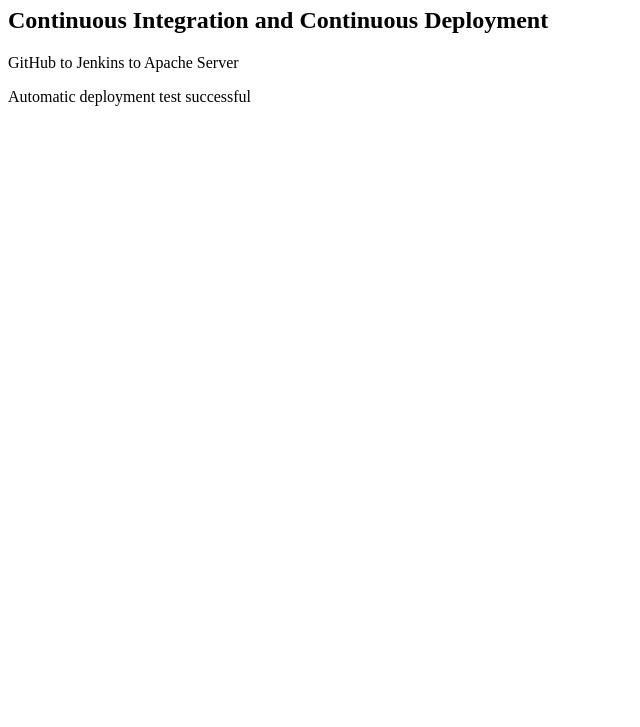
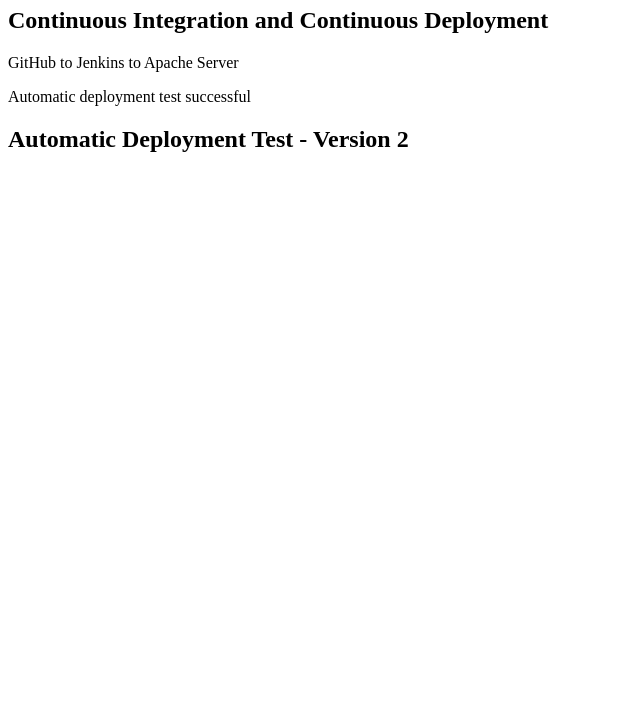
Before and after one commit to ebin9977/jenkins-web-deployment, a plain HTML site: page index.html in a window 1280 px wide. Shown: the part 73-800 px from the top of the page, without its empty margins (0-640 px from the left). Drawn offline with Linux system fonts and the light colour scheme.

Commit message:
Update index page version 2

```diff
--- a/index.html
+++ b/index.html
@@ -10,3 +10,4 @@
 </body>
 </html>
 <p>Automatic deployment test successful</p>
+<h2>Automatic Deployment Test - Version 2</h2>
```
